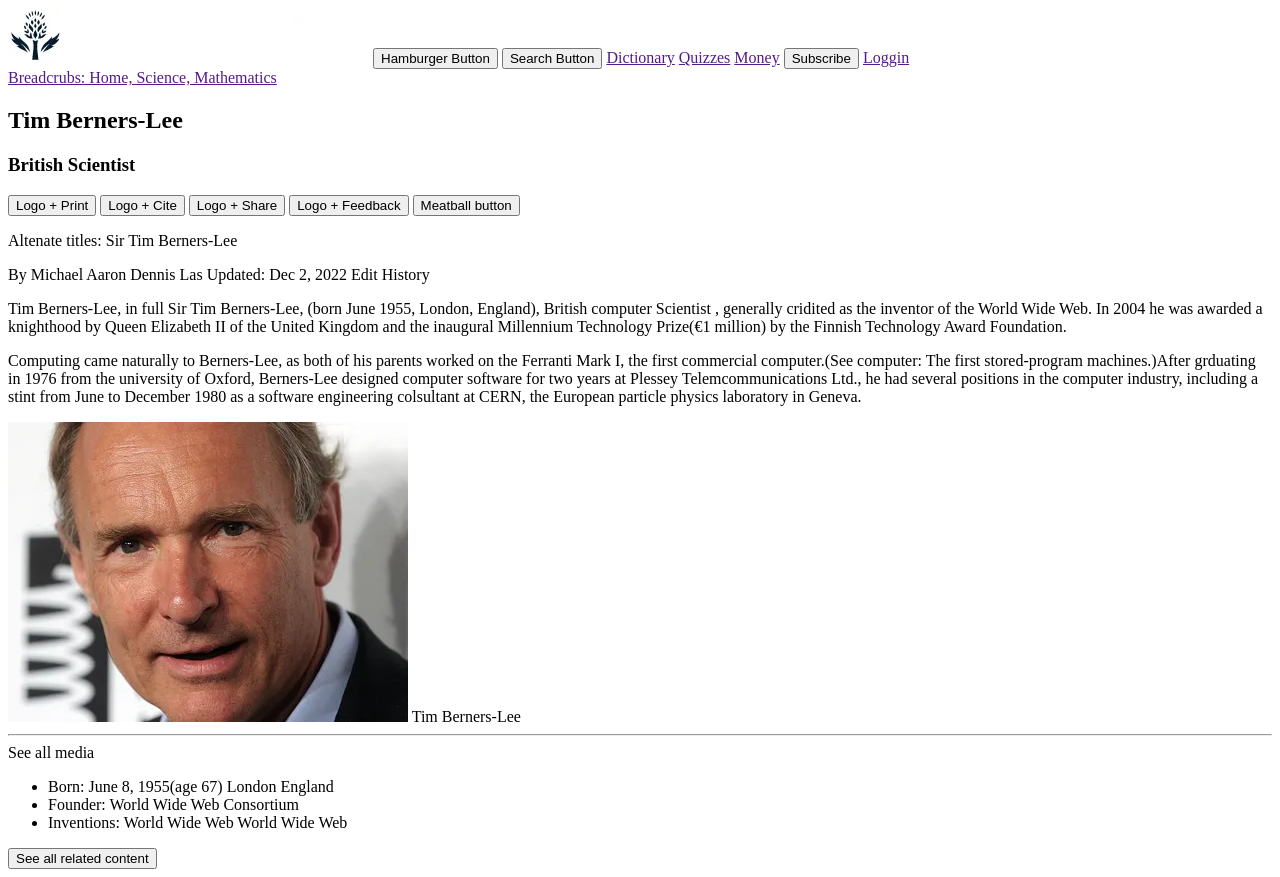
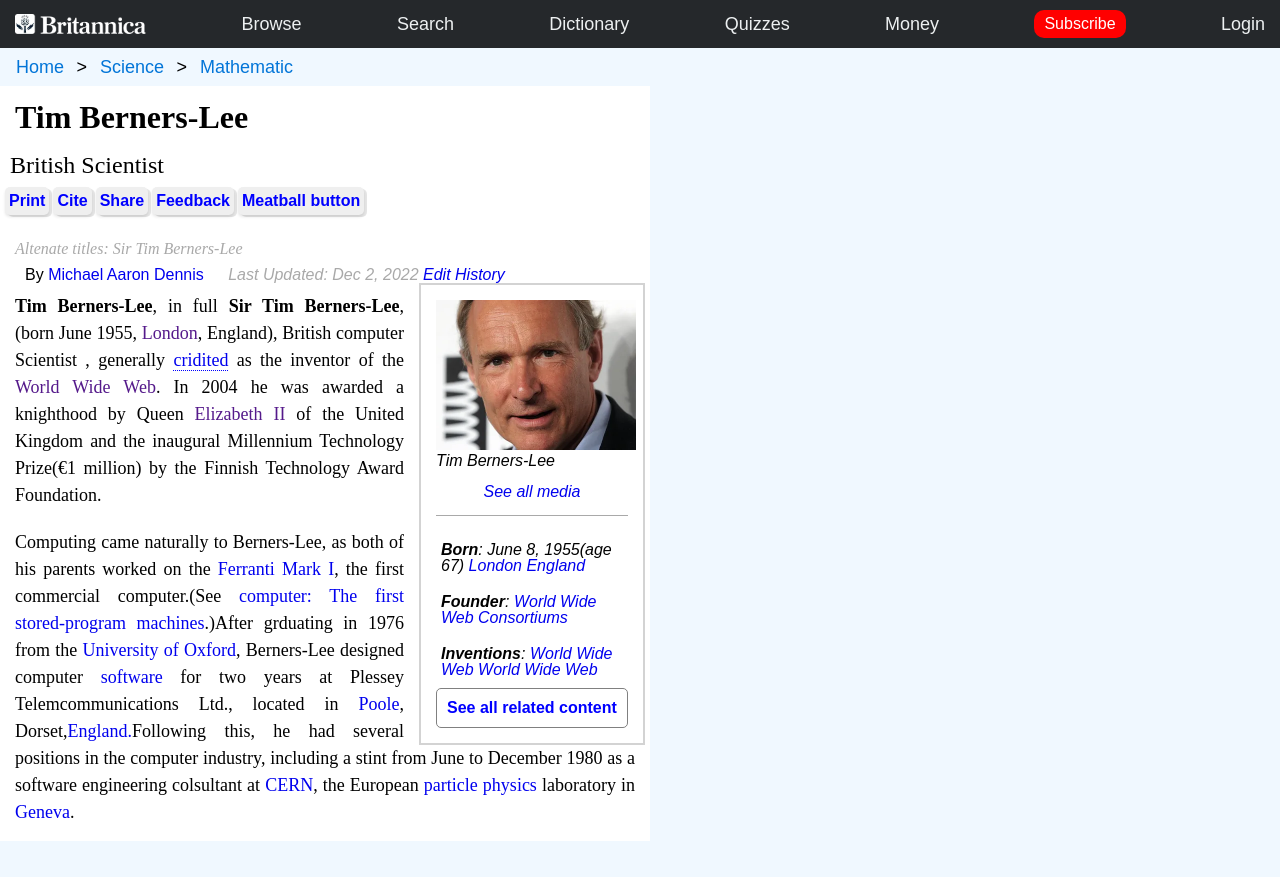
Before and after one commit to LuanPM284/tim-berners-lee, a plain HTML site: page index.html in a window 1280 px wide. After the commit the page ends 841 px from the top, so only its background shows below. Drawn offline with Linux system fonts and the light colour scheme.

Commit message:
by the end I rushed several things, the basic Idea was to go block by block but I didn't organize or practive enough. Compared to not knowing anything it's a big step. Still have a lot to learn

```diff
--- a/index.html
+++ b/index.html
@@ -4,75 +4,103 @@
 <head>
     <meta charset="UTF-8">
     <meta name="viewport" content="width=device-width, initial-scale=1.0">
+    <link rel="stylesheet" href="styles.css">
     <title>Tim Berners-lee</title>
 </head>
 
 <body>
     <header>
         <nav>
-            <img src="images/MendelNewThistleLogo.webp" alt="the logo of the website">
-            <button>Hamburger Button</button>
-            <button>Search Button</button>
-            <a href="">Dictionary</a>
-            <a href="">Quizzes</a>
-            <a href="">Money</a>
-            <button>Subscribe</button>
-            <a href="">Loggin</a>
+            <img src="images/MendelNewThistleLogo.webp" alt="the logo of the website" width="auto" height="20px"
+                class="nav_bar_logo">
+            <a href="#"> Browse</a>
+            <a href="#">Search</a>
+            <a href="#">Dictionary</a>
+            <a href="#">Quizzes</a>
+            <a href="#">Money</a>
+            <button class="nav_bar_button">Subscribe</button>
+            <a href="#" class="nav_bar_login">Login</a>
         </nav>
     </header>
-    <section>
-        <a href="">Breadcrubs: Home, Science, Mathematics</a>
+    <section class="breadcrumb">
+        <ul>
+            <li><a href="#">Home</a></li>
+            <li><a href="#">Science</a></li>
+            <li><a href="#">Mathematic</a></li>
+        </ul>
     </section>
     <section>
-        <article>
-            <h2>Tim Berners-Lee</h2>
+        <article class="main">
+            <h1>Tim Berners-Lee</h1>
             <h3>British Scientist</h3>
             <section>
-                <button>Logo + Print</button>
-                <button>Logo + Cite</button>
-                <button>Logo + Share</button>
-                <button>Logo + Feedback</button>
+                <button>Print
+                </button>
+                <button>Cite</button>
+                <button>Share</button>
+                <button>Feedback</button>
                 <button>Meatball button</button>
             </section>
-            <p>Altenate titles: Sir Tim Berners-Lee</p>
-            <p>By Michael Aaron Dennis Las Updated: Dec 2, 2022 Edit History</p>
-            <section>
+            <article class="over_text">
+                <ul>
+                    <li>
+                        <p class="alt_title">Altenate titles: Sir Tim Berners-Lee</p>
+                    </li>
+                    <li>
+                        By <a href="#">Michael Aaron Dennis</a>
+                    </li>
+                    <li class="date">
+                        Last Updated: Dec 2, 2022 <a href="#">Edit History</a>
+                    </li>
+                </ul>
+            </article>
+            <aside>
+                <img src="images/British-scientist-Tim-Berners-Lee.webp" alt="a photo of Tim Berners-Lee"
+                    height="150px">
+                Tim Berners-Lee
+                <hr>
+                <a href="#" class="all_media">See all media</a>
+                <br>
+                <ul>
+                    <li><strong>Born</strong>: June 8, 1955(age 67) <a href="#">London</a> <a href="#">England</a></li>
+                    <li><strong>Founder</strong>: <a href="#">World Wide Web Consortiums</a></li>
+                    <li><strong>Inventions</strong>: <a href="#">World Wide Web</a> <a href="#">World Wide Web</a></li>
+                </ul>
+                <button class="all_content">See all related content</button>
+
+            </aside>
+            <section class="main_texte">
                 <article>
                     <p>
-                        Tim Berners-Lee, in full Sir Tim Berners-Lee, (born June 1955, London, England), British
+                        <strong>Tim Berners-Lee</strong>, in full <strong>Sir Tim Berners-Lee</strong>, (born June
+                        1955, <a href="">London</a>, England), British
                         computer Scientist
-                        , generally cridited as the inventor of the World Wide Web. In 2004 he was awarded a knighthood
+                        , generally <a href="#" class="point_underline">cridited</a> as the inventor of the <a
+                            href="">World Wide Web</a>. In 2004 he was awarded a knighthood
                         by Queen
-                        Elizabeth II of the United Kingdom and the inaugural Millennium Technology Prize(€1 million) by
+                        <a href="">Elizabeth II</a> of the United Kingdom and the inaugural Millennium Technology
+                        Prize(€1 million) by
                         the Finnish
                         Technology Award Foundation.
                     </p>
                     <p>
-                        Computing came naturally to Berners-Lee, as both of his parents worked on the Ferranti Mark I,
+                        Computing came naturally to Berners-Lee, as both of his parents worked on the <a
+                            href="#">Ferranti Mark I</a>,
                         the first commercial
-                        computer.(See computer: The first stored-program machines.)After grduating in 1976 from the
-                        university of Oxford,
-                        Berners-Lee designed computer software for two years at Plessey Telemcommunications Ltd., he had
+                        computer.(See <a href="#">computer: The first stored-program machines</a>.)After grduating in
+                        1976 from the
+                        <a href="#">University of Oxford</a>,
+                        Berners-Lee designed computer <a href="#">software</a> for two years at Plessey
+                        Telemcommunications Ltd., located in <a href="#">Poole</a>, Dorset,<a
+                            href="#">England.</a>Following this, he had
                         several
                         positions in the computer industry, including a stint from June to December 1980 as a software
-                        engineering colsultant at CERN, the European particle physics laboratory in Geneva.
+                        engineering colsultant at <a href="#">CERN</a>, the European <a href="#">particle physics</a>
+                        laboratory in
+                        <a href="#">Geneva</a>.
                     </p>
-
                 </article>
             </section>
-            <article>
-                <img src="images/British-scientist-Tim-Berners-Lee.webp" alt="a photo of Tim Berners-Lee">
-                Tim Berners-Lee
-                <hr>
-                See all media
-                <br>
-                <ul>
-                    <li>Born: June 8, 1955(age 67) London England</li>
-                    <li>Founder: World Wide Web Consortium</li>
-                    <li>Inventions: World Wide Web World Wide Web</li>
-                </ul>
-                <button>See all related content</button>
-            </article>
         </article>
     </section>
     <footer>
--- a/styles.css
+++ b/styles.css
@@ -0,0 +1,323 @@
+* {
+    margin: 0;
+    padding: 0;
+}
+
+/* Ceci est un exemple de pratique non recommandée,
+   NE PAS UTILISER dans vos projets! */
+* {
+    margin: 0;
+    padding: 0;
+    border: 0;
+    font-family: sans-serif;
+    font-size: 1em;
+    font-weight: normal;
+    font-style: normal;
+    text-decoration: none;
+}
+
+/* other version */
+
+/* http://meyerweb.com/eric/tools/css/reset/
+   v2.0 | 20110126
+   License: none (public domain)
+*/
+
+html,
+body,
+div,
+span,
+applet,
+object,
+iframe,
+h1,
+h2,
+h3,
+h4,
+h5,
+h6,
+p,
+blockquote,
+pre,
+a,
+abbr,
+acronym,
+address,
+big,
+cite,
+code,
+del,
+dfn,
+em,
+img,
+ins,
+kbd,
+q,
+s,
+samp,
+small,
+strike,
+strong,
+sub,
+sup,
+tt,
+var,
+b,
+u,
+i,
+center,
+dl,
+dt,
+dd,
+ol,
+ul,
+li,
+fieldset,
+form,
+label,
+legend,
+table,
+caption,
+tbody,
+tfoot,
+thead,
+tr,
+th,
+td,
+article,
+aside,
+canvas,
+details,
+embed,
+figure,
+figcaption,
+footer,
+header,
+hgroup,
+menu,
+nav,
+output,
+ruby,
+section,
+summary,
+time,
+mark,
+audio,
+video {
+    margin: 0;
+    padding: 0;
+    border: 0;
+    font-size: 100%;
+    font: inherit;
+    vertical-align: baseline;
+}
+
+/* HTML5 display-role reset for older browsers */
+article,
+aside,
+details,
+figcaption,
+figure,
+footer,
+header,
+hgroup,
+menu,
+nav,
+section {
+    display: block;
+}
+
+body {
+    line-height: 1;
+
+}
+
+ol,
+ul {
+    list-style: none;
+}
+
+blockquote,
+q {
+    quotes: none;
+}
+
+blockquote:before,
+blockquote:after,
+q:before,
+q:after {
+    content: '';
+    content: none;
+}
+
+table {
+    border-collapse: collapse;
+    border-spacing: 0;
+}
+
+/* ---------------------------------------------------- my code ---------------------------------- */
+body {
+    background-color: aliceblue;
+}
+
+nav {
+    font-family: sans-serif;
+    display: flex;
+    flex-wrap: nowrap;
+    background-color: #25282b;
+    justify-content: space-between;
+    align-items: center;
+    align-content: center;
+    padding: 10px 15px;
+}
+
+nav img {
+    display: flex;
+    flex-basis: auto;
+    align-content: start;
+}
+
+nav>li,
+nav>a {
+    font-family: "open-sans", sans-serif;
+    font-weight: 500;
+    font-size: 18px;
+    color: #edf0f1;
+    text-decoration: none;
+}
+
+nav button {
+    background-color: red;
+    padding: 5px 10px;
+    border-radius: 10px;
+    color: white;
+    justify-content: flex-end;
+}
+
+
+section.breadcrumb {
+    font-family: sans-serif;
+    padding: 10px 16px;
+    list-style: none;
+    /* background-color: #eee; */
+}
+
+section.breadcrumb li {
+    display: inline;
+    font-size: 18px;
+}
+
+section.breadcrumb li+li:before {
+    padding: 8px;
+    color: black;
+    content: ">\00a0";
+}
+
+section.breadcrumb li a {
+    color: #0275d8;
+    text-decoration: none;
+}
+
+section.breadcrumb li a:hover {
+    color: #01447e;
+}
+
+h1 {
+    font-size: 2em;
+    font-weight: 600;
+    padding: 10px;
+}
+
+h3 {
+    font-size: 1.5em;
+    font-weight: 400;
+    padding: 10px 5px;
+}
+
+.main {
+    background-color: white;
+    width: 50%;
+    padding: 5px;
+}
+
+.main button {
+    font-family: sans-serif;
+    color: blue;
+    border: gray;
+    border-radius: 5px;
+    padding: 5px 4px;
+    font-weight: bold;
+    box-shadow: 0px 2px 3px rgba(0, 0, 0, 0.1), 3px 2px 0px rgba(0, 0, 0, 0.1);
+}
+
+.alt_title {
+    color: darkgray;
+    font-style: italic;
+    font-family: 'Times New Roman', Times, serif;
+    padding: 10px;
+}
+
+.date {
+    font-family: sans-serif;
+    color: darkgray;
+    font-style: italic
+}
+
+
+aside {
+    font-family: sans-serif;
+    width: 30%;
+    padding-left: 15px;
+    margin-left: 15px;
+    float: right;
+    font-style: italic;
+    background-color: white;
+    border: lightgray solid 2px;
+    padding: 15px;
+}
+
+.over_text li {
+    font-family: sans-serif;
+    display: inline;
+    padding: 10px;
+}
+
+.main_texte p {
+    font-family: 'Times New Roman', Times, serif;
+    font-size: large;
+    display: block;
+    justify-content: start;
+    align-items: center;
+    width: auto;
+    padding: 10px;
+    line-height: 150%;
+    text-align: justify;
+}
+
+strong {
+    font-weight: bolder;
+}
+
+.point_underline {
+    border-bottom: dotted 1px blue;
+    text-decoration: none;
+}
+
+.all_media {
+    display: block;
+    text-align: center;
+    padding: 15px 10px;
+    border-bottom: solid 1px darkgray;
+}
+
+aside li {
+    padding: 10px 5px;
+}
+
+aside .all_content {
+    box-shadow: none;
+    border: solid 1px gray;
+    text-align: center;
+    background-color: white;
+    padding: 10px 10px;
+}
```
Also changed, not shown: 1 other file.
